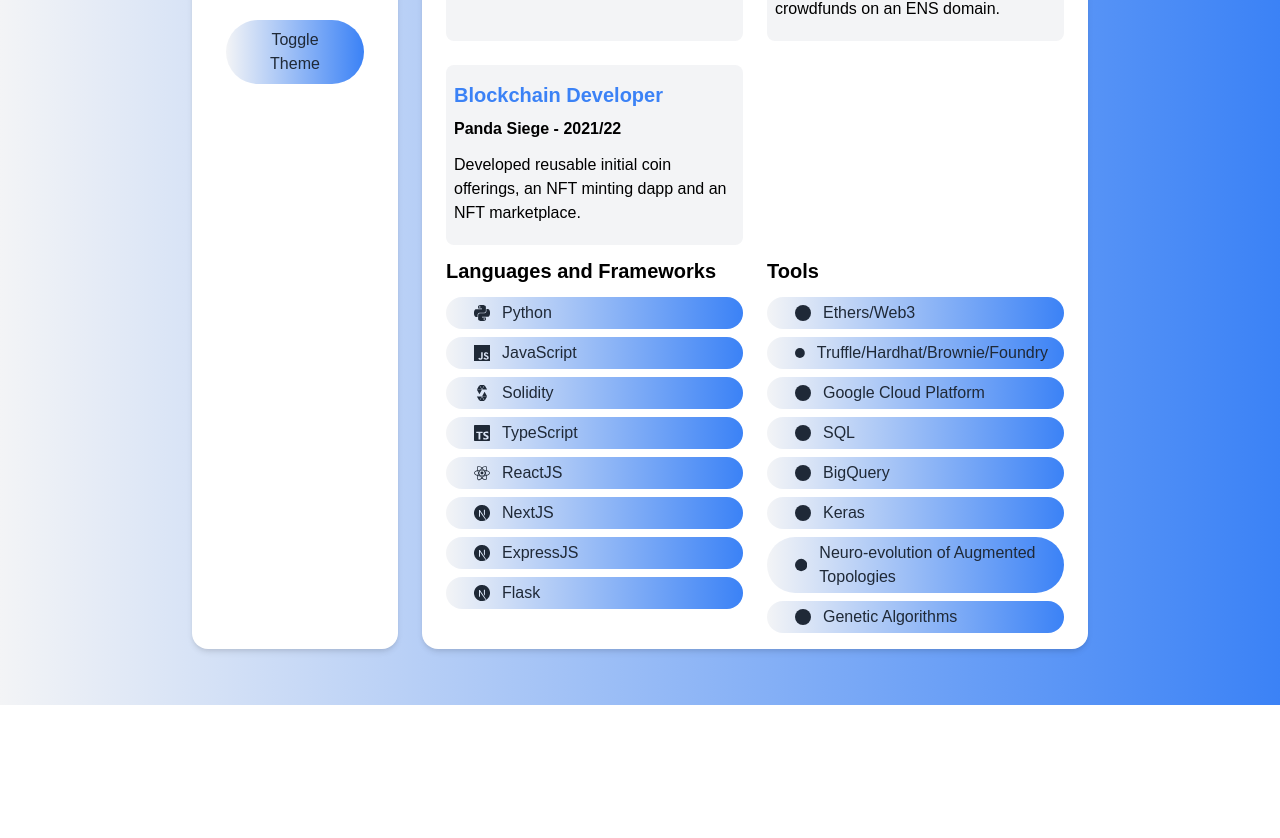
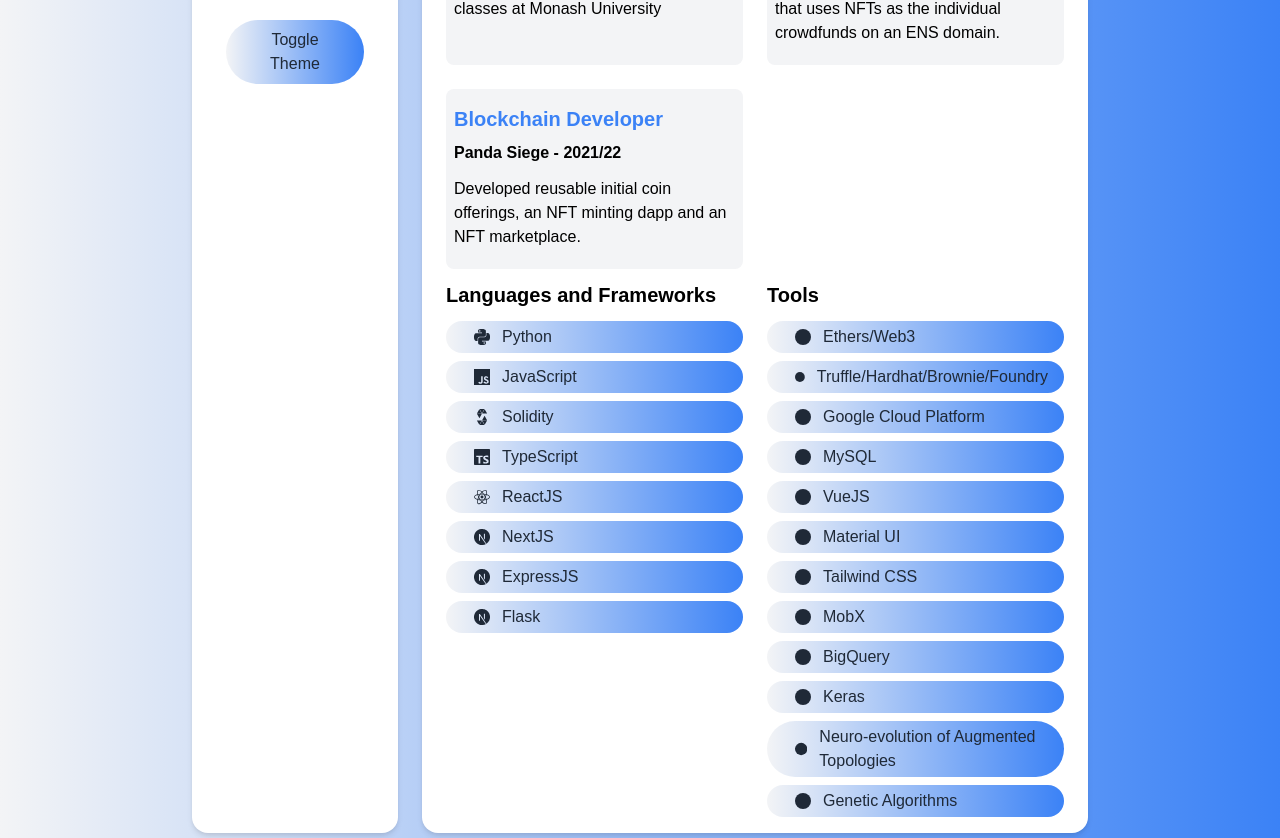
Before and after one commit to devon-n/Portfolio, a Next.js app: page /resume in a window 1280 px wide. Shown: the part 523-1361 px from the top of the page. Before the commit the page ends 1228 px from the top, so only its background shows below. Built offline with nearby package versions, Linux system fonts and the light colour scheme.

Commit message:
chore: ISkill removed unnecessary level

```diff
--- a/components/Bar.tsx
+++ b/components/Bar.tsx
@@ -4,15 +4,14 @@ import { motion } from 'framer-motion'
 
 const Bar:FunctionComponent<{
 	data:ISkill
-}> = ({ data:{Icon, level, name} }) => {
+}> = ({ data:{Icon, name} }) => {
 
-	const bar_width = `${level}`
 	const variants = {
 		initial: {
 			width: 0
 		},
 		animate: {
-			width: bar_width,
+			width: "100%",
 			transition: {
 				duration: 0.6,
 				type: "spring",
@@ -28,7 +27,7 @@ const Bar:FunctionComponent<{
 
 			<motion.div
 				className="flex items-center px-4 py-1 rounded-full bg-gradient-to-r from-background-light to-primary-light dark:from-background-dark dark:to-primary-dark"
-				style={{ width: level }}
+				style={{ width: "100"}}
 				variants={variants}
 				initial="initial"
 				animate="animate"
--- a/components/ProjectCard.tsx
+++ b/components/ProjectCard.tsx
@@ -1,4 +1,4 @@
-import { FunctionComponent, useState } from 'react'
+import { FunctionComponent } from 'react'
 import { AiFillGithub } from 'react-icons/ai'
 import { CgWebsite } from 'react-icons/cg'
 import { MdClose } from 'react-icons/md'
@@ -19,7 +19,6 @@ const ProjectCard:FunctionComponent<{
 		image_path,
 		deployed_url,
 		github_url,
-		category,
 		key_techs
 	},
 	showDetail,
--- a/data.ts
+++ b/data.ts
@@ -39,42 +39,34 @@ export const services: IService[] = [
 export const languages: ISkill[] = [
     {
         name:"Python",
-        level: "100%",
         Icon: SiPython
     },
     {
         name:"JavaScript",
-        level: "100%",
         Icon: SiJavascript
     },
     {
         name:"Solidity",
-        level: "100%",
         Icon: SiSolidity
     },
     {
         name:"TypeScript",
-        level: "100%",
         Icon: SiTypescript
     },
     {
         name:"ReactJS",
-        level: "100%",
         Icon: SiReact
     },
     {
         name:"NextJS",
-        level: "100%",
         Icon: SiNextdotjs
     },
     {
         name:"ExpressJS",
-        level: "100%",
         Icon: SiNextdotjs
     },
     {
         name:"Flask",
-        level: "100%",
         Icon: SiNextdotjs
     },
 
@@ -83,42 +75,50 @@ export const languages: ISkill[] = [
 export const tools:ISkill[] = [
     {
         name:"Ethers/Web3",
-        level: "100%",
         Icon: BsCircleFill
     },
     {
         name:"Truffle/Hardhat/Brownie/Foundry",
-        level: "100%",
         Icon: BsCircleFill
     },
     {
         name:"Google Cloud Platform",
-        level: "100%",
         Icon: BsCircleFill
     },
     {
-        name:"SQL",
-        level: "100%",
+        name:"MySQL",
+        Icon: BsCircleFill
+    },
+    {
+        name:"VueJS",
+        Icon: BsCircleFill
+    },
+    {
+        name:"Material UI",
+        Icon: BsCircleFill
+    },
+    {
+        name:"Tailwind CSS",
+        Icon: BsCircleFill
+    },
+    {
+        name:"MobX",
         Icon: BsCircleFill
     },
     {
         name:"BigQuery",
-        level: "100%",
         Icon: BsCircleFill
     },
     {
         name:"Keras",
-        level: "100%",
         Icon: BsCircleFill
     },
     {
         name:"Neuro-evolution of Augmented Topologies",
-        level: "100%",
         Icon: BsCircleFill
     },
     {
         name:"Genetic Algorithms",
-        level: "100%",
         Icon: BsCircleFill
     },
 
@@ -133,7 +133,7 @@ export const projects: IProject[] = [
         deployed_url: "//stratx.app/",
         github_url: "https://github.com/Forward-Tester/ForwardTesterV2",
         category: ["Blockchain", "Full Stack"],
-        key_techs: ["Python", "Typescript"]
+        key_techs: ["Python", "Typescript", "VueJS"]
     },
     {
         id: 2,
@@ -223,7 +223,7 @@ export const experiences: IExperienceItemProps[] = [
       title: "Solutions Architect",
       company: "Trilitech",
       period: "2024/25",
-      description: "Lead smart contract developer for major blockchain gaming platform",
+      description: "Provided technical solutions and architecture for blockchain-based projects and applications.",
     },
     {
       title: "Solidity Developer",
--- a/pages/index.tsx
+++ b/pages/index.tsx
@@ -1,4 +1,3 @@
-import { GetServerSidePropsContext, GetStaticPropsContext } from 'next'
 import ServiceCard from '../components/ServiceCard'
 import { services } from '../data'
 import { motion } from 'framer-motion'
--- a/types.ts
+++ b/types.ts
@@ -16,7 +16,6 @@ export interface IService {
 export interface ISkill {
   Icon: IconType;
   name: string;
-  level: string;
 }
 
 export interface IProject {
```
